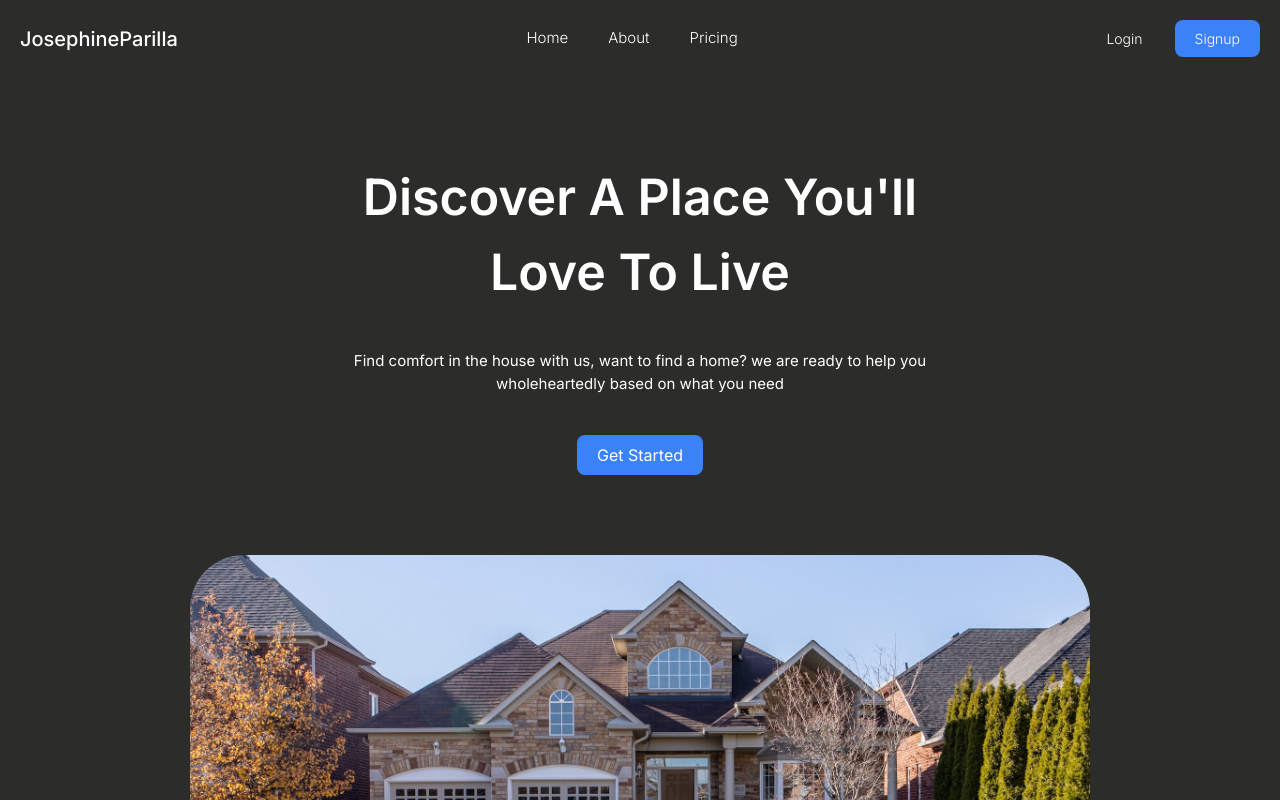
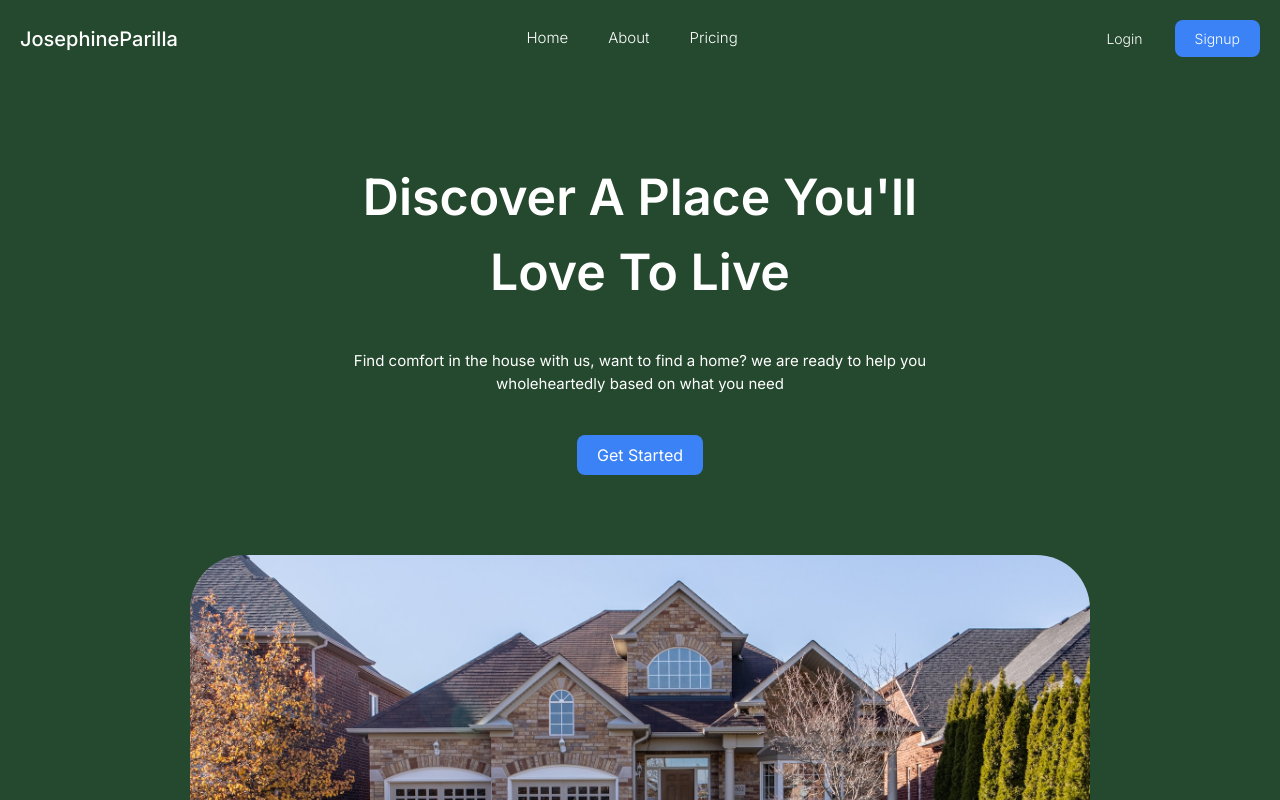
Before and after one commit to jakedsi/real_estate, a React (Create React App) app: page / in a window 1280 px wide. Shown: the top 800 px of the page. Built offline with nearby package versions, Linux system fonts and the light colour scheme.

Commit message:
new hero bg-color

```diff
--- a/src/components/Hero/Hero.js
+++ b/src/components/Hero/Hero.js
@@ -2,7 +2,7 @@
 import HeroImg from '../../assets/img/hero.jpg'
 export default function Hero() {
   return (
-    <div className='h-screen bg-[#2C2D2A] text-white'>
+    <div className='h-screen bg-[#25492e] text-white'>
         <div className='w-full flex flex-col items-center'>
             <h1 className='w-[600px] text-center mt-[20vh] text-[50px] font-semibold sm:w-[90%] sm:text-[40px]'>Discover A Place You'll Love To Live</h1>
             <h1 className='w-[600px] text-center mt-[5vh] text-[15px] sm:w-[90%] sm:text-[12px]'>Find comfort in the house with us, want to find a home? we are ready to help you wholeheartedly based on what you need</h1>
```
